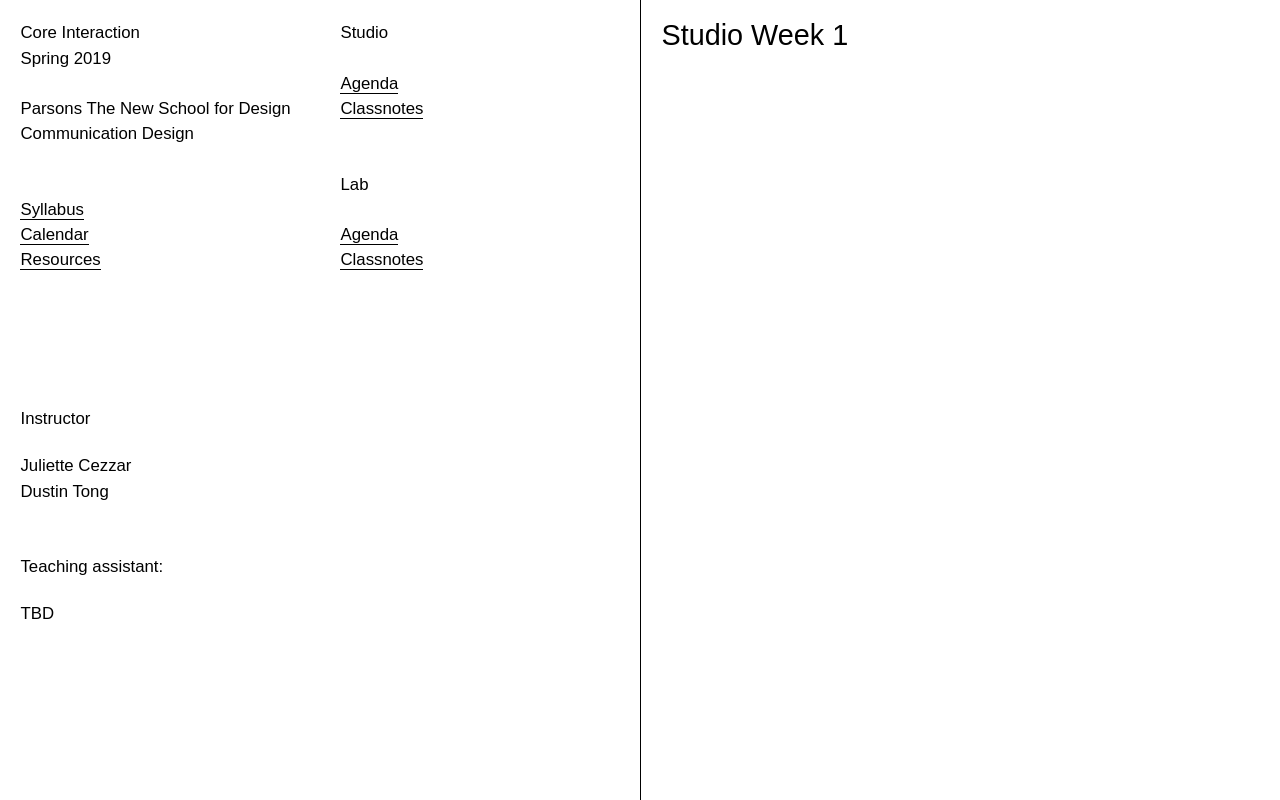
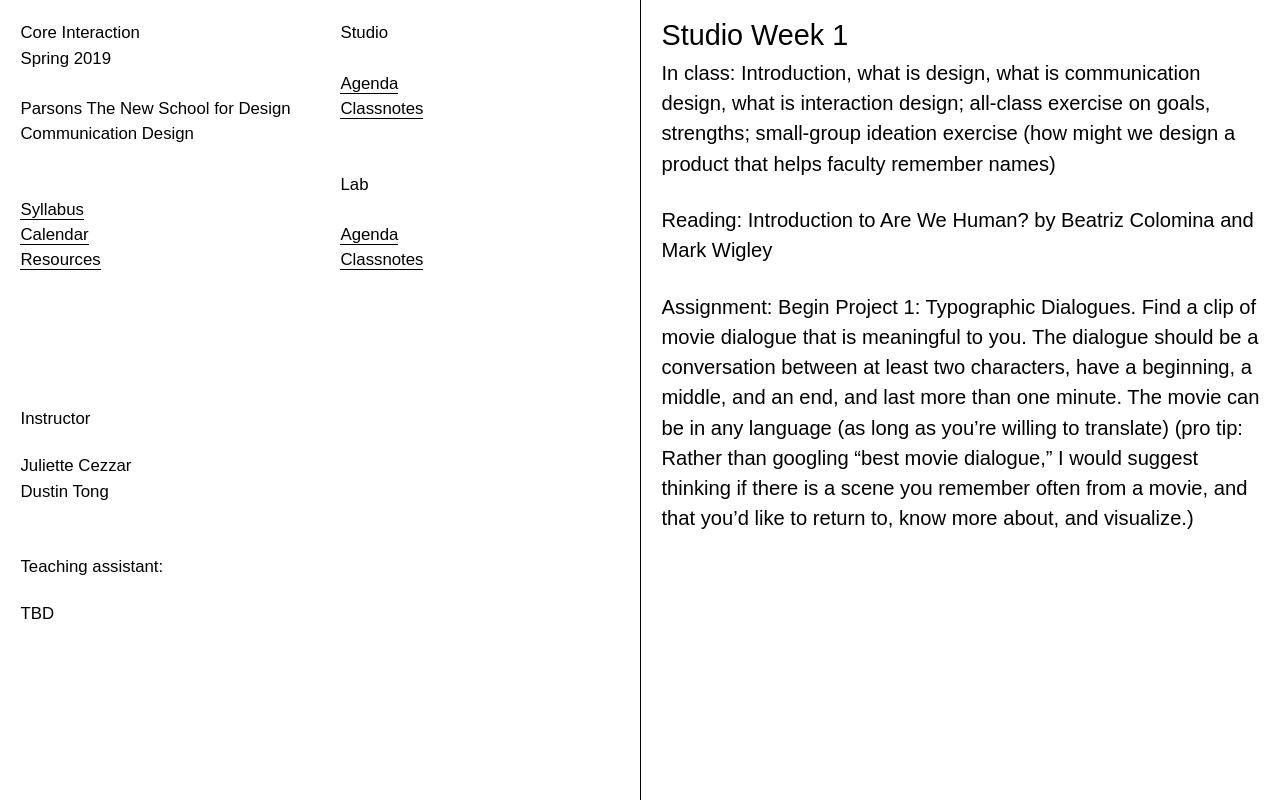
Before and after one commit to coreinteraction/home, a plain HTML site: page studio-agenda.html in a window 1280 px wide. Drawn offline with Linux system fonts and the light colour scheme.

```diff
--- a/studio-agenda.html
+++ b/studio-agenda.html
@@ -81,6 +81,10 @@
 
                     <h2>
                         <a href="#"> Studio Week 1</a><br>
+                        <p>In class: Introduction, what is design, what is communication design, what is interaction design; all-class exercise on goals, strengths; small-group ideation exercise (how might we design a product that helps faculty remember names)</p>
+<p>Reading: Introduction to Are We Human? by Beatriz Colomina and Mark Wigley</p>
+<p>Assignment: Begin Project 1: Typographic Dialogues. Find a clip of movie dialogue that is meaningful to you. The dialogue should be a conversation between at least two characters, have a beginning, a middle, and an end, and last more than one minute. The movie can be in any language (as long as you’re willing to translate)  (pro tip: Rather than googling “best movie dialogue,” I would suggest thinking if there is a scene you remember often from a movie, and that you’d like to return to, know more about, and visualize.)</p>
+
                         <!--a href="#"> Week 2</a><br>
                         <a href="#"> Week 3</a><br>
                         <a href="#"> Week 4</a><br>
```
Also changed, not shown: index.html (+1 -1 lines).
